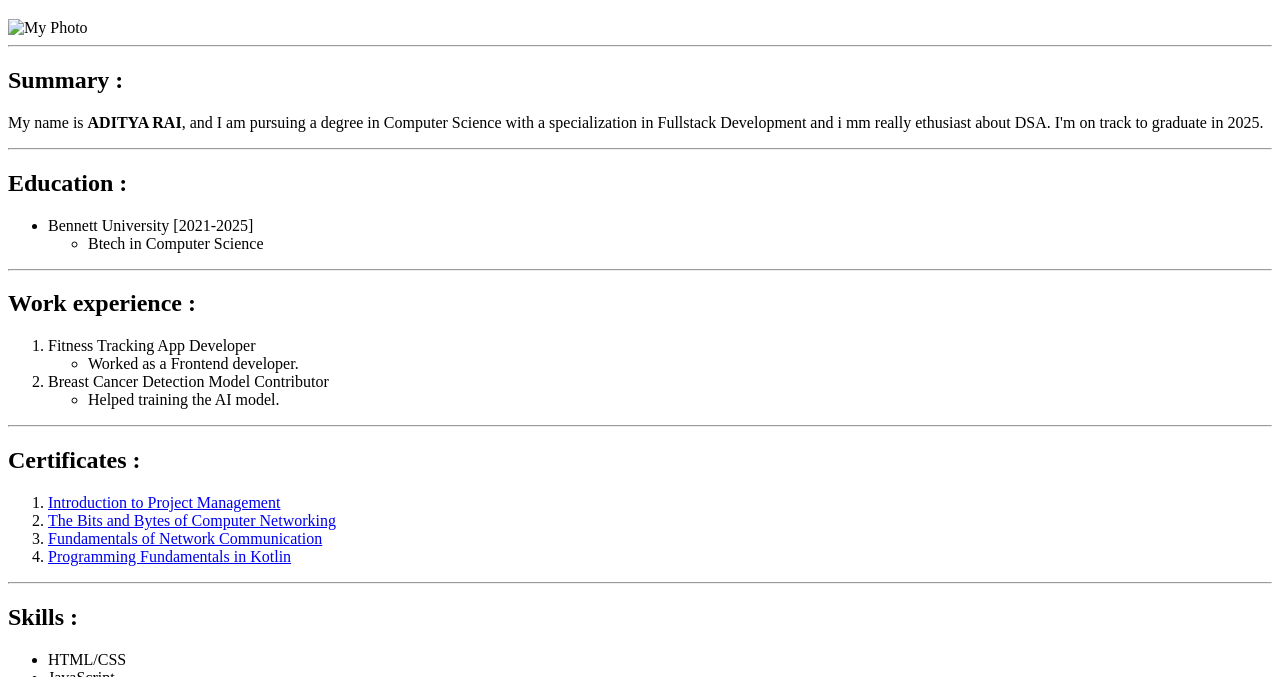
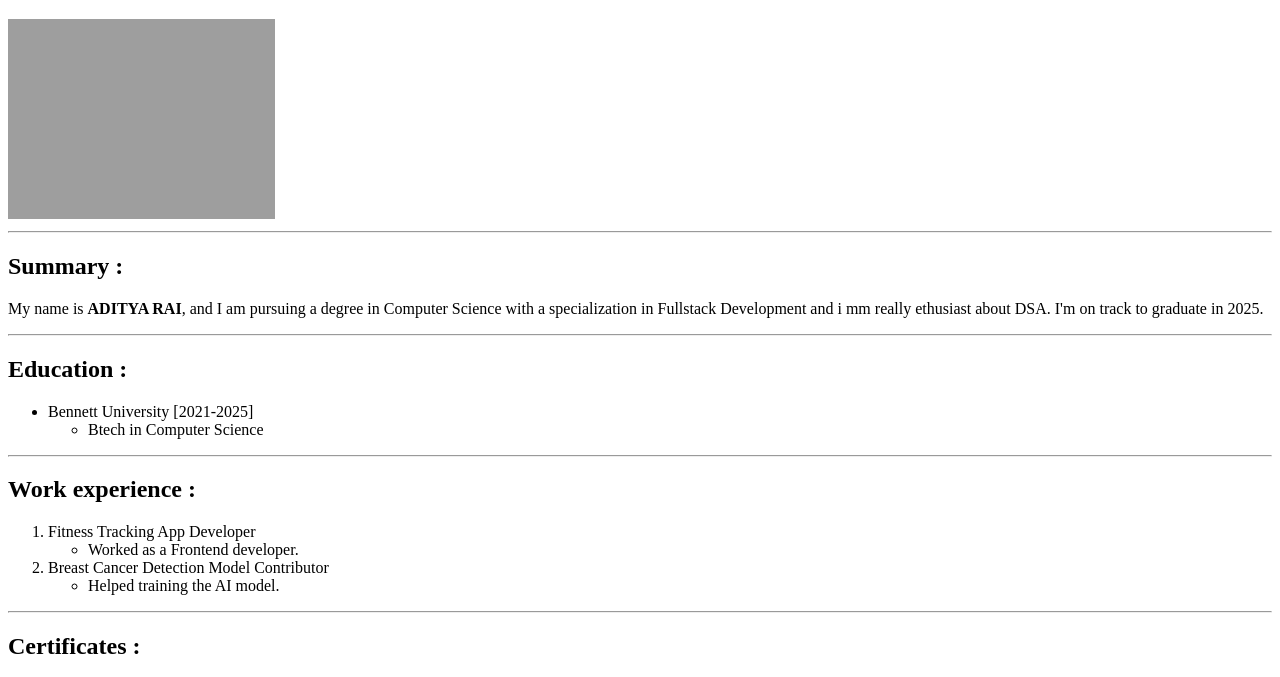
Before and after one commit to withsammi/Portfolio, a plain HTML site: page index.html in a window 1280 px wide. Shown: the part 61-738 px from the top of the page. Drawn offline with Linux system fonts and the light colour scheme; the site is published under a folder, as on GitHub Pages, so addresses that start at the root find nothing.

Commit message:
Update index.html

```diff
--- a/index.html
+++ b/index.html
@@ -7,7 +7,7 @@
 </head>
 <body>
     <h1>ADITYA RAI</h1>
-    <img src="/Photos/Aditya's PHOTO.png" height="200" alt="My Photo">
+    <img src="Photos/Aditya's PHOTO.png" height="200" alt="My Photo">
     <hr>
     <h2>Summary : </h2>
     <p>My name is <b>ADITYA RAI</b>, and I am pursuing a degree in Computer Science with a specialization in Fullstack Development and i mm really ethusiast about DSA. I'm on track to graduate in 2025.</p>
```
